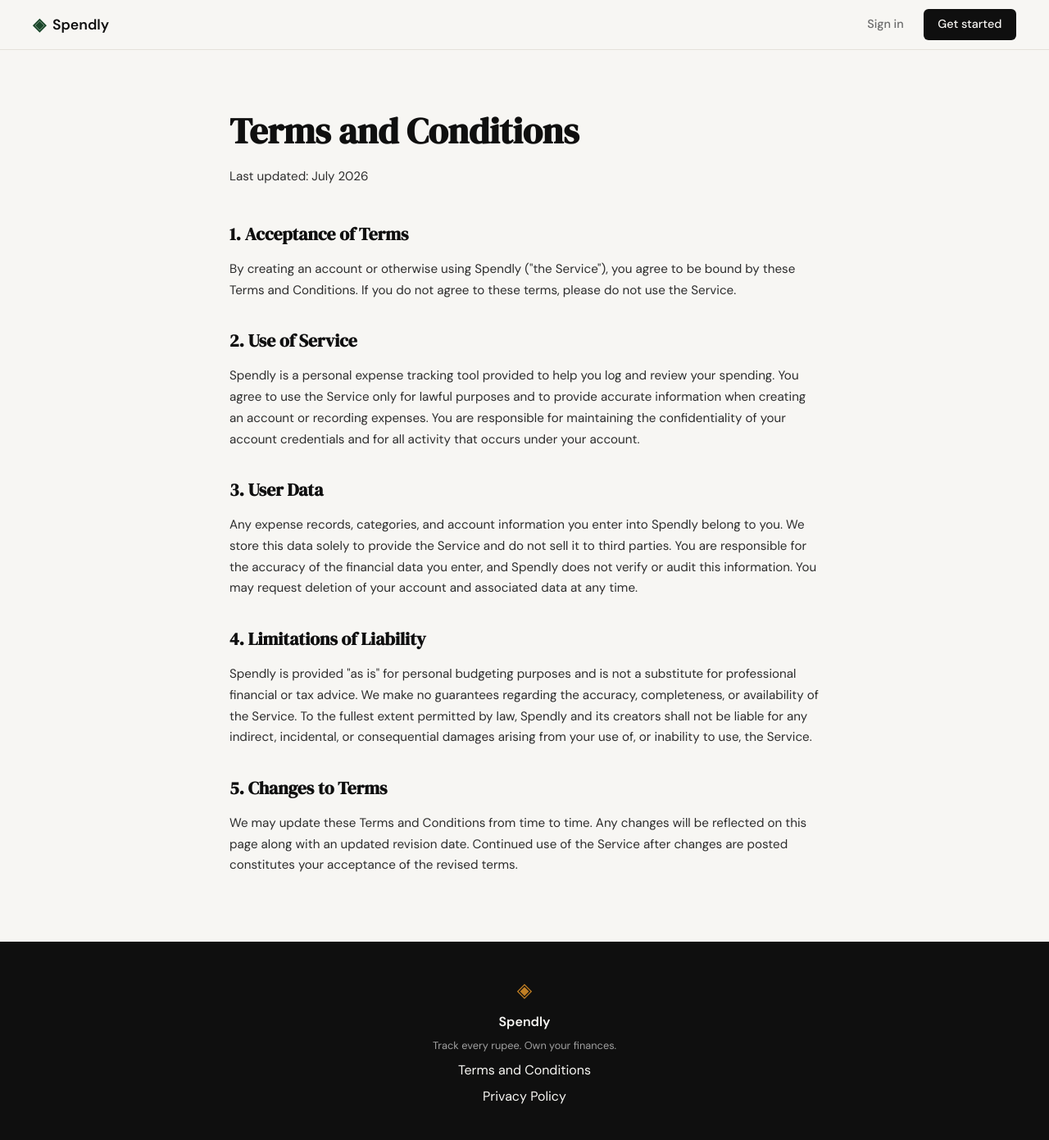
After one commit to ram2085-dot/spendly, a Flask app: page /terms in a window 1280 px wide. The commit adds this page. Shown: the whole page at 82% size. Run offline with Flask 3, Linux system fonts and the light colour scheme.

Commit message:
landing: add terms and conditions page and route

```diff
--- a/expense-tracker/app.py
+++ b/expense-tracker/app.py
@@ -20,6 +20,11 @@ def register():
 @app.route("/login")
 def login():
     return render_template("login.html")
+
+
+@app.route("/terms")
+def terms():
+    return render_template("terms.html")
 
 
 # ------------------------------------------------------------------ #
--- a/expense-tracker/static/css/style.css
+++ b/expense-tracker/static/css/style.css
@@ -478,6 +478,45 @@ a { color: inherit; text-decoration: none; }
 .auth-switch a:hover { text-decoration: underline; }
 
 /* ------------------------------------------------------------------ */
+/* Legal pages                                                         */
+/* ------------------------------------------------------------------ */
+
+.legal {
+    padding: 4rem 2rem 5rem;
+}
+
+.legal-inner {
+    max-width: 720px;
+    margin: 0 auto;
+}
+
+.legal-title {
+    font-family: var(--font-display);
+    font-size: clamp(2rem, 4vw, 2.75rem);
+    color: var(--ink);
+    margin-bottom: 0.5rem;
+}
+
+.legal-updated {
+    font-size: 0.85rem;
+    color: var(--ink-muted);
+    margin-bottom: 2.5rem;
+}
+
+.legal-inner h2 {
+    font-family: var(--font-display);
+    font-size: 1.35rem;
+    color: var(--ink);
+    margin: 2rem 0 0.75rem;
+}
+
+.legal-inner p {
+    font-size: 0.95rem;
+    color: var(--ink-soft);
+    line-height: 1.7;
+}
+
+/* ------------------------------------------------------------------ */
 /* Footer                                                              */
 /* ------------------------------------------------------------------ */
 
--- a/expense-tracker/templates/base.html
+++ b/expense-tracker/templates/base.html
@@ -34,7 +34,7 @@
             <span class="brand-icon">◈</span>
             <span class="footer-name">Spendly</span>
             <p class="footer-copy">Track every rupee. Own your finances.</p>
-            <a href="#">Terms and Conditions</a>
+            <a href="{{ url_for('terms') }}">Terms and Conditions</a>
             <a href="#">Privacy Policy</a>
         </div>
     </footer>
--- /dev/null
+++ b/expense-tracker/templates/terms.html
@@ -0,0 +1,56 @@
+{% extends "base.html" %}
+
+{% block title %}Terms and Conditions — Spendly{% endblock %}
+
+{% block content %}
+
+<section class="legal">
+    <div class="legal-inner">
+        <h1 class="legal-title">Terms and Conditions</h1>
+        <p class="legal-updated">Last updated: July 2026</p>
+
+        <h2>1. Acceptance of Terms</h2>
+        <p>
+            By creating an account or otherwise using Spendly ("the Service"), you agree to be
+            bound by these Terms and Conditions. If you do not agree to these terms, please do
+            not use the Service.
+        </p>
+
+        <h2>2. Use of Service</h2>
+        <p>
+            Spendly is a personal expense tracking tool provided to help you log and review your
+            spending. You agree to use the Service only for lawful purposes and to provide
+            accurate information when creating an account or recording expenses. You are
+            responsible for maintaining the confidentiality of your account credentials and for
+            all activity that occurs under your account.
+        </p>
+
+        <h2>3. User Data</h2>
+        <p>
+            Any expense records, categories, and account information you enter into Spendly
+            belong to you. We store this data solely to provide the Service and do not sell it to
+            third parties. You are responsible for the accuracy of the financial data you enter,
+            and Spendly does not verify or audit this information. You may request deletion of
+            your account and associated data at any time.
+        </p>
+
+        <h2>4. Limitations of Liability</h2>
+        <p>
+            Spendly is provided "as is" for personal budgeting purposes and is not a substitute
+            for professional financial or tax advice. We make no guarantees regarding the
+            accuracy, completeness, or availability of the Service. To the fullest extent
+            permitted by law, Spendly and its creators shall not be liable for any indirect,
+            incidental, or consequential damages arising from your use of, or inability to use,
+            the Service.
+        </p>
+
+        <h2>5. Changes to Terms</h2>
+        <p>
+            We may update these Terms and Conditions from time to time. Any changes will be
+            reflected on this page along with an updated revision date. Continued use of the
+            Service after changes are posted constitutes your acceptance of the revised terms.
+        </p>
+    </div>
+</section>
+
+{% endblock %}
```
